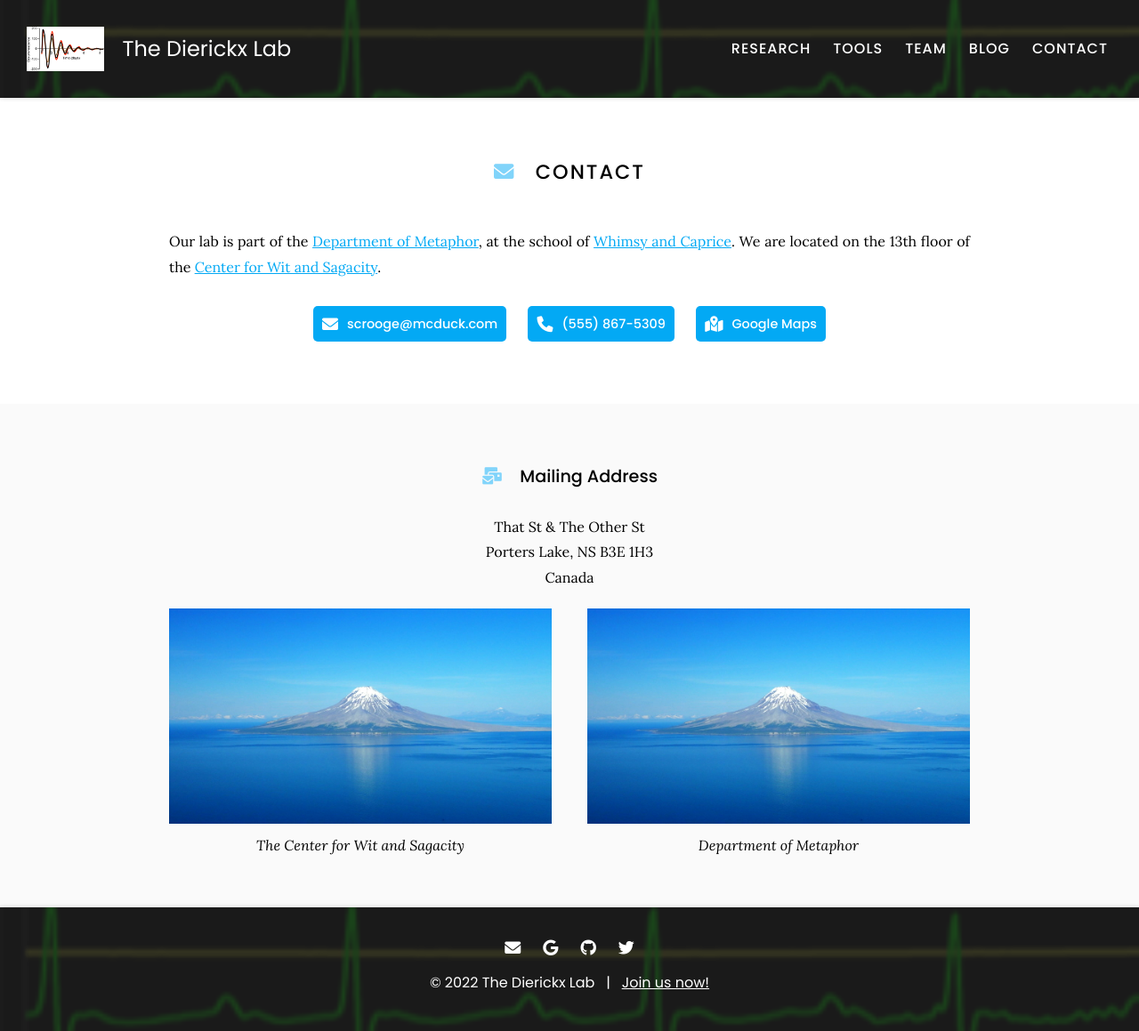
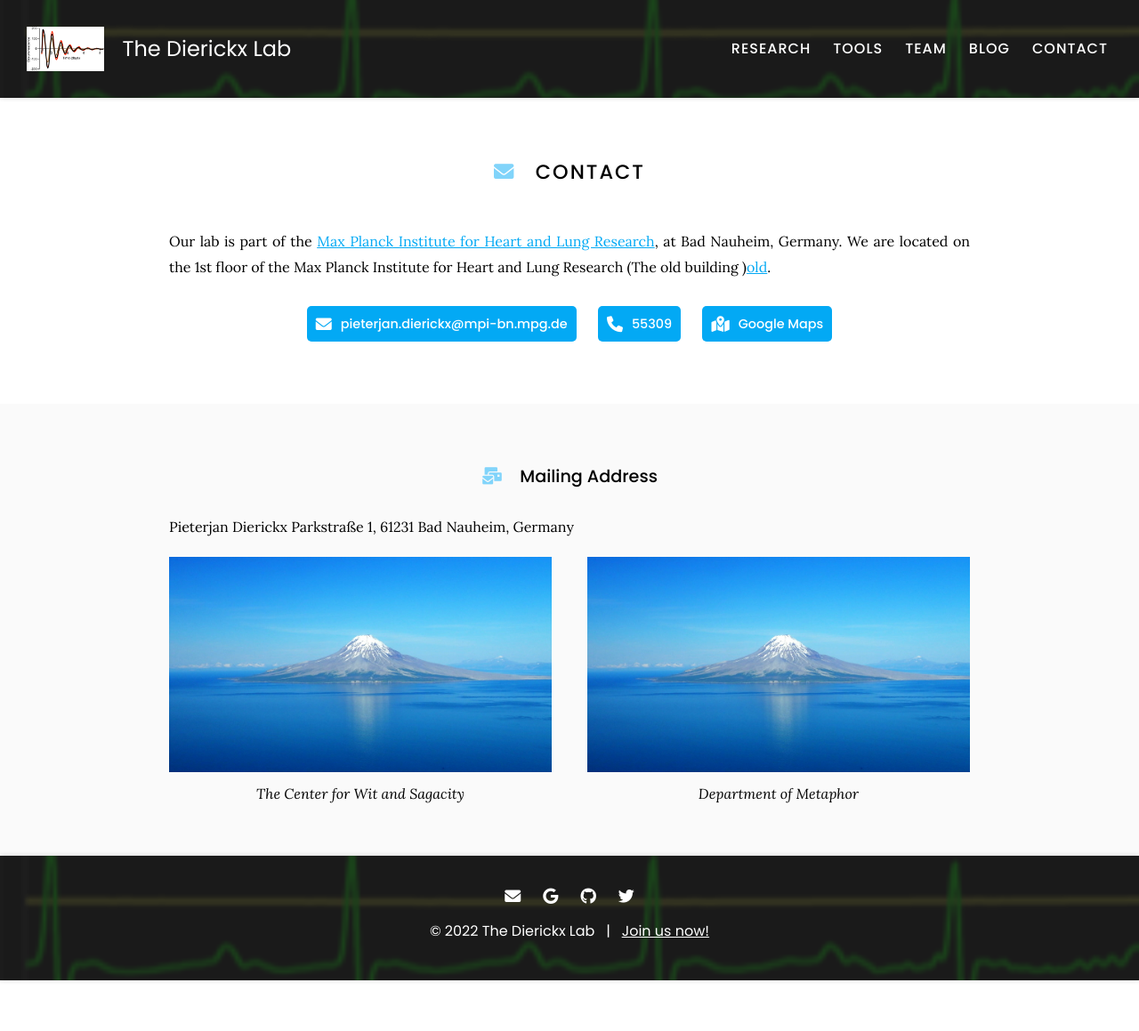
Before and after one commit to theDierickxLab/theDierickxLab, a Jekyll site: the page built from contact/index.md, in a window 1280 px wide. Shown: the whole page at 89% size. Built offline with Jekyll 4.4.1, drawn with Linux system fonts in a browser that asks for light colours; after the commit the page ends 1102 px from its top, so only the background shows below that.

Commit message:
Update index.md

```diff
--- a/contact/index.md
+++ b/contact/index.md
@@ -7,25 +7,25 @@ nav:
 
 # <i class="fas fa-envelope"></i>Contact
 
-Our lab is part of the [Department of Metaphor](), at the school of [Whimsy and Caprice]().
-We are located on the 13th floor of the [Center for Wit and Sagacity]().
+Our lab is part of the [Max Planck Institute for Heart and Lung Research](https://www.mpi-hlr.de/en), at Bad Nauheim, Germany.
+We are located on the 1st floor of the Max Planck Institute for Heart and Lung Research (The old building )[old](https://www.google.com/maps/place/Max-Planck-Institut+f%C3%BCr+Herz-+und+Lungenforschung/@50.3667506,8.7379144,17z/data=!4m12!1m6!3m5!1s0x47bcfe0c82f63581:0x5625505a3ab962a7!2sMax+Planck+Institute+for+Heart+and+Lung+Research!8m2!3d50.3697187!4d8.7411311!3m4!1s0x47bcfe097eaf58e3:0x7ca4162824994b98!8m2!3d50.3662436!4d8.7430832).
 
 {%
   include link.html
   type="email"
   icon=""
-  text="scrooge@mcduck.com"
+  text="pieterjan.dierickx@mpi-bn.mpg.de"
   tooltip=""
-  link="scrooge@mcduck.com"
+  link="pieterjan.dierickx@mpi-bn.mpg.de"
   style="button"
 %}
 {%
   include link.html
   type="phone"
   icon=""
-  text="(555) 867-5309"
+  text="55309"
   tooltip=""
-  link="+1-555-867-5309"
+  link="7-5309"
   style="button"
 %}
 {%
@@ -34,7 +34,7 @@ We are located on the 13th floor of the [Center for Wit and Sagacity]().
   icon=""
   text="Google Maps"
   tooltip="Our location on Google Maps for easy navigation"
-  link="https://www.google.com/maps/place/That+St+%26+The+Other+St,+Porters+Lake,+NS+B3E+1H3,+Canada/@44.7389237,-63.3033296,20.78z/data=!4m5!3m4!1s0x4b5a31023bb02565:0xb9505694e83a53d7!8m2!3d44.7389353!4d-63.3030828"
+  link="https://www.google.com/maps/place/Max-Planck-Institut+f%C3%BCr+Herz-+und+Lungenforschung/@50.3667506,8.7379144,17z/data=!4m12!1m6!3m5!1s0x47bcfe0c82f63581:0x5625505a3ab962a7!2sMax+Planck+Institute+for+Heart+and+Lung+Research!8m2!3d50.3697187!4d8.7411311!3m4!1s0x47bcfe097eaf58e3:0x7ca4162824994b98!8m2!3d50.3662436!4d8.7430832"
   style="button"
 %}
 {:.center}
@@ -43,9 +43,11 @@ We are located on the 13th floor of the [Center for Wit and Sagacity]().
 
 ### <i class="fas fa-mail-bulk"></i>Mailing Address
 
-That St & The Other St
-Porters Lake, NS B3E 1H3
-Canada
+Pieterjan Dierickx
+Parkstraße 1,
+61231 Bad Nauheim,
+Germany
+
 {:.center}
 
 {% capture col1 %}
```
